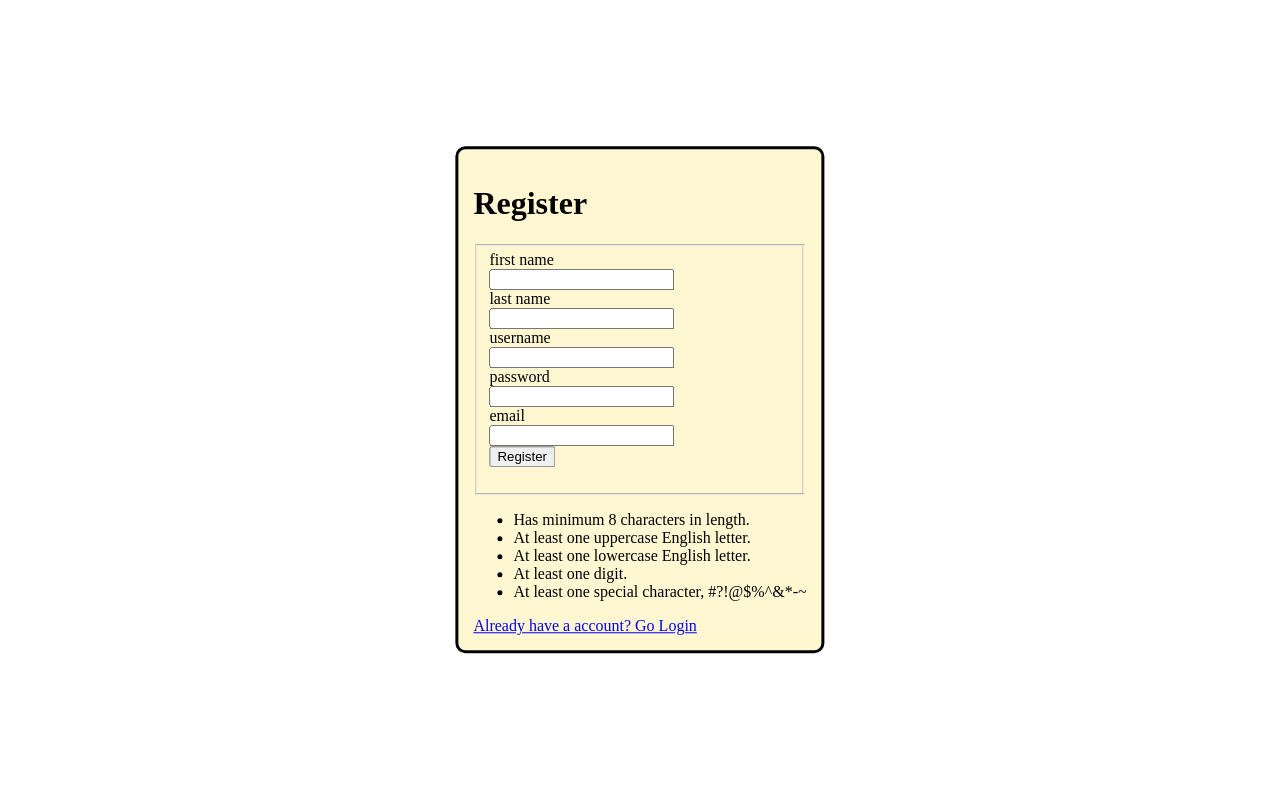
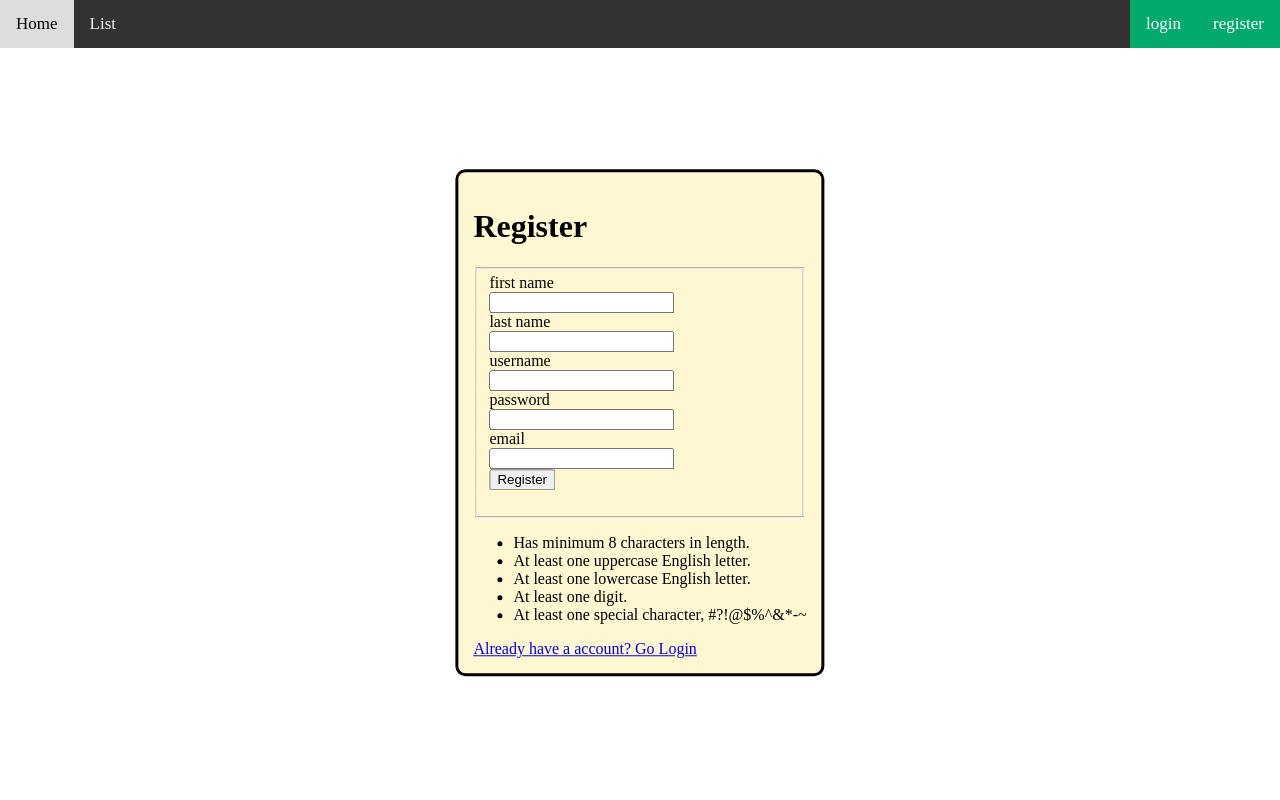
Before and after one commit to ziqiangy/CodeIgniter, a CodeIgniter app: page /database/index.php/user/register in a window 1280 px wide. Run offline with CodeIgniter, Linux system fonts and the light colour scheme.

Commit message:
header working

```diff
--- a/application/controllers/User.php
+++ b/application/controllers/User.php
@@ -4,6 +4,7 @@ class User extends CI_Controller{
     public function register(){
 
         if ($this->input->server('REQUEST_METHOD') === 'GET') {
+            $this->load->view('templates/header');
             $this->load->view('user/register');
          } elseif ($this->input->server('REQUEST_METHOD') === 'POST') {
             //set validation rules;
@@ -40,6 +41,7 @@ class User extends CI_Controller{
 
     public function login(){
         if($this->input->server('REQUEST_METHOD')==='GET'){
+            $this->load->view('templates/header');
             $this->load->view('user/login');
         }
         elseif ($this->input->server('REQUEST_METHOD')==='POST')
@@ -94,11 +96,14 @@ class User extends CI_Controller{
         };
         $this->load->model("Users");
         [$data] = $this->Users->searchCurrentUser($_SESSION['user_id']);
+
+        $this->load->view('templates/header');
         $this->load->view('user/profile',$data);
     }
 
     public function forgetPassword(){
         if($this->input->server('REQUEST_METHOD')==='GET'){
+            $this->load->view('templates/header');
             $this->load->view('user/forgetPassword');
         } elseif ($this->input->server('REQUEST_METHOD')==='POST') {
             $form_data = $this->input->post();
@@ -115,6 +120,7 @@ class User extends CI_Controller{
 
     public function newPassword(){
         if($this->input->server("REQUEST_METHOD")==="GET"){
+            $this->load->view('templates/header');
             $this->load->view('user/newPassword');
         } elseif ($this->input->server('REQUEST_METHOD')==="POST"){
             $form_data = $this->input->post();
--- a/application/views/templates/header.php
+++ b/application/views/templates/header.php
@@ -1,7 +1,48 @@
-<html>
-    <head>
-<title>Hi Codeigniter</title>
+<style>
+    body{
+        margin:0;
+    }
+    /* Create a top navigation bar with a black background color  */
+.topnav {
+  background-color: #333;
+  overflow: hidden;
+}
 
-</head>
-<body>
-    <h1><?php echo $title?></h1>
+/* Style the links inside the navigation bar */
+.topnav a {
+  float: left;
+  color: #f2f2f2;
+  text-align: center;
+  padding: 14px 16px;
+  text-decoration: none;
+  font-size: 17px;
+}
+
+/* Change the color of links on hover */
+.topnav a:hover {
+  background-color: #ddd;
+  color: black;
+}
+
+/* Create a right-aligned (split) link inside the navigation bar */
+.topnav a.split {
+  float: right;
+  background-color: #04AA6D;
+  color: white;
+}
+</style>
+
+
+<div class="topnav">
+  <?php echo anchor("flashcard/oneCardView","Home"); ?>
+  <?php echo anchor("flashcard/displayAllList","List"); ?>
+
+  <?php if(isset($_SESSION["user_id"])){
+    echo anchor("user/profile",$_SESSION["username"],array('class' => 'split'));
+  }else{
+    echo anchor("user/register","register",array('class' => 'split'));
+    echo anchor("user/login","login",array('class' => 'split'));
+  }
+  ?>
+
+</div>
--- a/application/views/user/forgetPassword.php
+++ b/application/views/user/forgetPassword.php
@@ -1,12 +1,9 @@
 <style>
-    body{
-        margin:0;
-    }
     .box-father{
         /* outline here not working */
         /* outline:10px solid black; */
 
-        height:100vh;
+        height:calc(100vh - 50px);
         position:relative;
         /* background-color:#fff2ab; */
     }
--- a/application/views/user/login.php
+++ b/application/views/user/login.php
@@ -1,13 +1,10 @@
 
 <style>
-    body{
-        margin:0;
-    }
     .box-father{
         /* outline here not working */
         /* outline:10px solid black; */
 
-        height:100vh;
+        height:calc(100vh - 50px);
         position:relative;
         /* background-color:#fff2ab; */
     }
--- a/application/views/user/newPassword.php
+++ b/application/views/user/newPassword.php
@@ -1,12 +1,9 @@
 <style>
-    body{
-        margin:0;
-    }
     .box-father{
         /* outline here not working */
         /* outline:10px solid black; */
 
-        height:100vh;
+        height:calc(100vh - 50px);
         position:relative;
         /* background-color:#fff2ab; */
     }
--- a/application/views/user/profile.php
+++ b/application/views/user/profile.php
@@ -1,12 +1,9 @@
 <style>
-    body{
-        margin:0;
-    }
     .box-father{
         /* outline here not working */
         /* outline:10px solid black; */
 
-        height:100vh;
+        height:calc(100vh - 50px);
         position:relative;
         /* background-color:#fff2ab; */
     }
--- a/application/views/user/register.php
+++ b/application/views/user/register.php
@@ -1,12 +1,9 @@
 <style>
-    body{
-        margin:0;
-    }
     .box-father{
         /* outline here not working */
         /* outline:10px solid black; */
 
-        height:100vh;
+        height:calc(100vh - 50px);
         position:relative;
         /* background-color:#fff2ab; */
     }
```
Also changed, not shown: application/controllers/Flashcard.php (+10 -3 lines).
